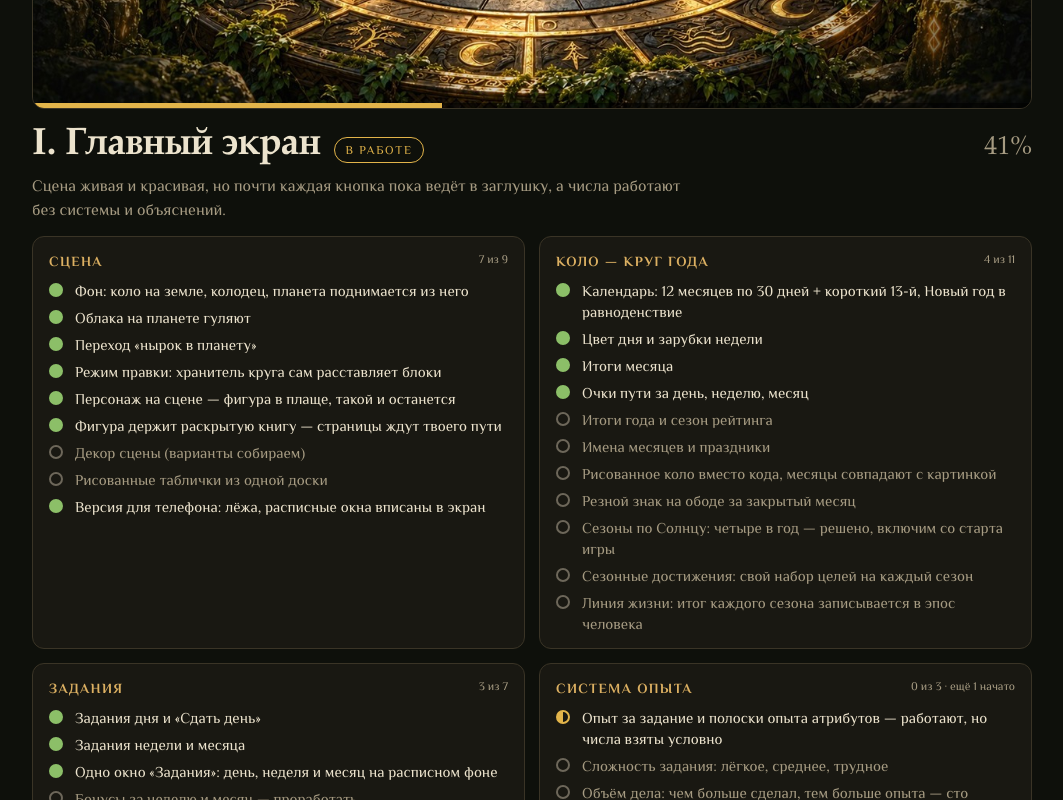
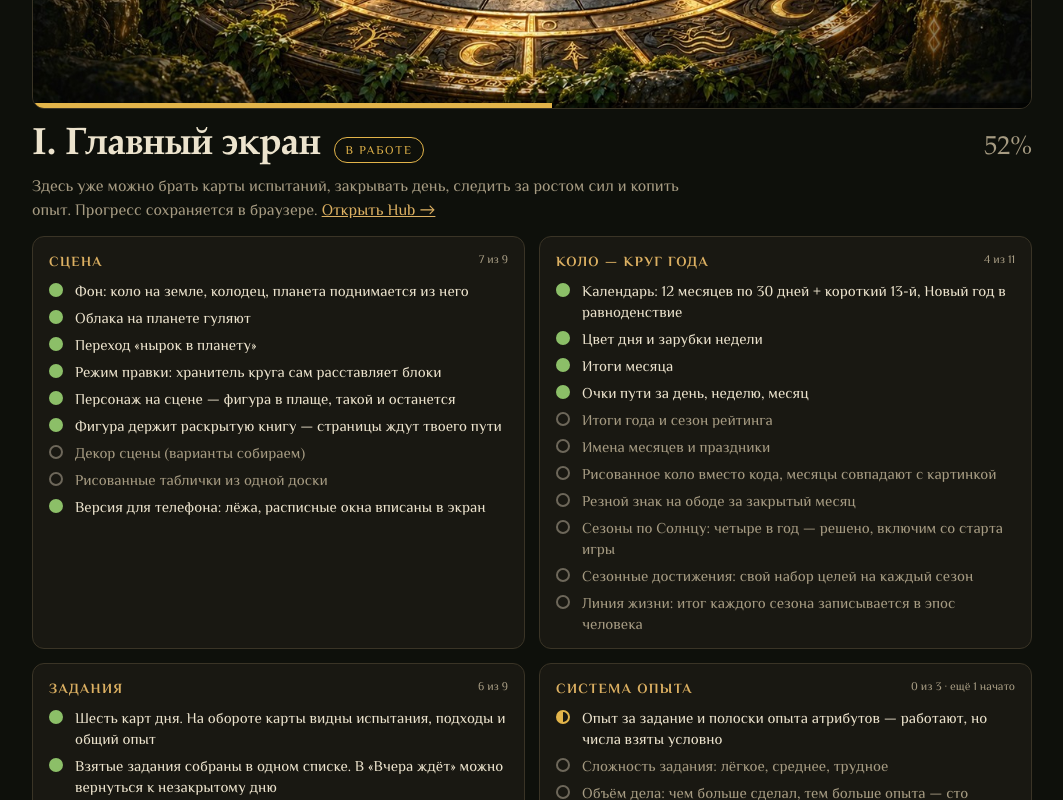
Before and after one commit to platforma-hybrid/platforma-hybrid.github.io, a plain HTML site: page karta/index.html in a window 1280 px wide. Shown: the part 2000-2800 px from the top of the page, without its empty margins (108-1171 px from the left). Drawn offline with Linux system fonts and the light colour scheme; a web font is replaced by a local one.

Commit message:
Add files via upload

```diff
--- a/karta/index.html
+++ b/karta/index.html
@@ -71,6 +71,7 @@ h2 { font-family: var(--display); font-weight: 700; font-size: clamp(28px, 4.6vw
 .state.now { color: var(--part); } .state.later { color: var(--todo); } .state.closed { color: var(--done); }
 .pct { font-family: var(--display); font-size: 26px; color: var(--muted); font-variant-numeric: tabular-nums; margin-left: auto; }
 .stone .lead2 { color: var(--muted); margin: 6px 0 14px; max-width: 70ch; }
+.stone .lead2 a { color: var(--gold); }
 
 .groups { display: grid; grid-template-columns: repeat(2, minmax(0, 1fr)); gap: 14px; }
 .group { background: var(--panel); border: 1px solid var(--line); border-radius: 12px; padding: 14px 16px; min-width: 0; }
@@ -132,7 +133,7 @@ footer { margin-top: 36px; text-align: center; color: var(--muted); font-size: 1
     <div class="ms-grid" id="milestones"></div>
   </section>
   <main id="stones"></main>
-  <footer>Версия от 22 октября · окна «Силы» и «Навыки», Эхо — дух; впереди — прогресс на сервере · правим вместе в обсуждении</footer>
+  <footer>Обновлено 23 ноября · новые возможности главного экрана</footer>
 </div>
 
 <script src="https://telegram.org/js/telegram-web-app.js"></script>
@@ -149,7 +150,7 @@ if (tg && tg.initData) {
 // d — сделано, p — частично, t — ещё нет
 const STONES = [
   { n: "I", id: "hub", title: "Главный экран", img: "c1", state: "now",
-    lead: "Сцена живая и красивая, но почти каждая кнопка пока ведёт в заглушку, а числа работают без системы и объяснений.",
+    lead: "Здесь уже можно брать карты испытаний, закрывать день, следить за ростом сил и копить опыт. Прогресс сохраняется в браузере.",
     groups: [
       { name: "Сцена", items: [
         ["d", "Фон: коло на земле, колодец, планета поднимается из него"],
@@ -176,10 +177,12 @@ const STONES = [
         ["t", "Линия жизни: итог каждого сезона записывается в эпос человека"],
       ]},
       { name: "Задания", items: [
-        ["d", "Задания дня и «Сдать день»"],
-        ["d", "Задания недели и месяца"],
-        ["d", "Одно окно «Задания»: день, неделя и месяц на расписном фоне"],
-        ["t", "Бонусы за неделю и месяц — проработать"],
+        ["d", "Шесть карт дня. На обороте карты видны испытания, подходы и общий опыт"],
+        ["d", "Взятые задания собраны в одном списке. В «Вчера ждёт» можно вернуться к незакрытому дню"],
+        ["d", "В «Моём здоровье» можно включить бережный режим на сегодня"],
+        ["d", "Библиотека пополняется по мере открытия новых заданий"],
+        ["d", "День, неделя и месяц доступны в одном окне «Задания»"],
+        ["d", "За полный список недели — +20% опыта за неделю. За полный список месяца — +50% опыта за месяц"],
         ["t", "Первичные поощрения: цифровые, а лучшим — физические"],
         ["t", "Свои задания («+ своё задание»)"],
         ["t", "Библиотека заданий правится без кода"],
@@ -188,6 +191,12 @@ const STONES = [
         ["p", "Опыт за задание и полоски опыта атрибутов — работают, но числа взяты условно"],
         ["t", "Сложность задания: лёгкое, среднее, трудное"],
         ["t", "Объём дела: чем больше сделал, тем больше опыта — сто отжиманий весят больше двадцати"],
+      ]},
+      { name: "Кошелёк и Почта", items: [
+        ["d", "После сдачи дня опыт зачисляется в кошелёк с учётом слабостей. Баланс и операции видны в «Казне»"],
+        ["d", "В Почту приходят сводки дня, недели и месяца. По итогам дня видно, сколько опыта зачислено и как выросли силы и Воля"],
+        ["d", "В Почте есть пример расписания Тренера с днями нагрузки и отдыха"],
+        ["p", "«Опыт мира» переключает день, месяц, квартал и год. Общий счётчик ждёт подключения статистики игроков"],
       ]},
       { name: "Желания (бывший «отдых за опыт»)", items: [
         ["p", "Траты опыта на отдых работают, цены условные"],
@@ -200,12 +209,9 @@ const STONES = [
         ["t", "Раздел наград: очки рейтинга, цифровые и физические предметы (решено, что именно; сделать)"],
         ["d", "Табличка «Сегодня»"],
         ["p", "Окна в одном стиле — грот и рисованная рамка: Задания, Навыки, Силы, Достижения готовы, остальные впереди"],
-        ["t", "Карточка персонажа: аватар человека рядом со званием («Начинающий гончар»)"],
-        ["t", "Карточка персонажа: проработать все параметры до конца — звание, ремёсла, отметки"],
-        ["t", "«Полная информация о персонаже» — заглушка"],
+        ["p", "В карточке персонажа уже видны портрет, силы, навыки и прогресс. Компактная версия для телефона в работе"],
         ["t", "Статус и звания («Путник») — заглушка"],
         ["t", "Инвентарь — заглушка"],
-        ["t", "Почта — заглушка"],
         ["t", "Место в рейтинге — заглушка «12 из 150»"],
         ["t", "Звуки: хруст жернова, шелест страниц, отметка задания"],
       ]},
@@ -213,7 +219,7 @@ const STONES = [
         ["d", "Копии всего проекта и проверка воскрешения — Хранитель Памяти работает"],
         ["t", "Прогресс на сервере — один на всех устройствах (туннель — в работе)"],
         ["t", "Если сервер спит — игра работает и досылает отметки позже"],
-        ["d", "Мини-обучение: семь подсказок при первом входе и «?» в углу"],
+        ["d", "Девять подсказок при первом входе объясняют Коло, карты, кошелёк, Почту и другие части экрана. Их можно повторить кнопкой «?»"],
       ]},
     ],
     exit: "каждая кнопка ведёт в настоящее окно со своим дизайном, у опыта и желаний есть продуманная система, данные живут на сервере." },
@@ -482,7 +488,7 @@ document.getElementById("stones").innerHTML = STONES.map((stone) => {
     </figure>
     <div>
       <div class="head"><h2>${stone.n}. ${esc(stone.title)}</h2><span class="state ${stone.state}">${STATE_LABEL[stone.state]}</span><span class="pct">${s.pct}%</span></div>
-      <p class="lead2">${esc(stone.lead)}</p>
+      <p class="lead2">${esc(stone.lead)}${stone.id === "hub" ? ' <a href="/igra/">Открыть Hub →</a>' : ""}</p>
       <div class="groups">${groups}</div>
       <p class="exit"><b>Камень пройден, когда</b> ${esc(stone.exit)}</p>
     </div>
```
